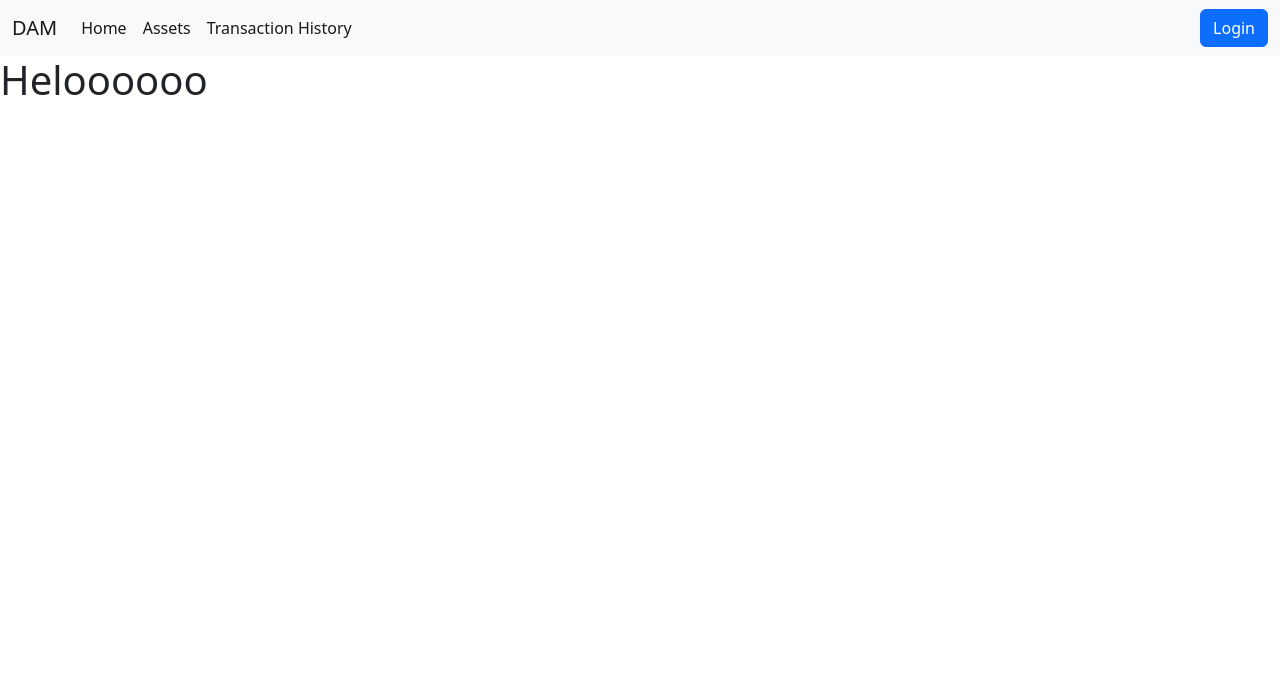
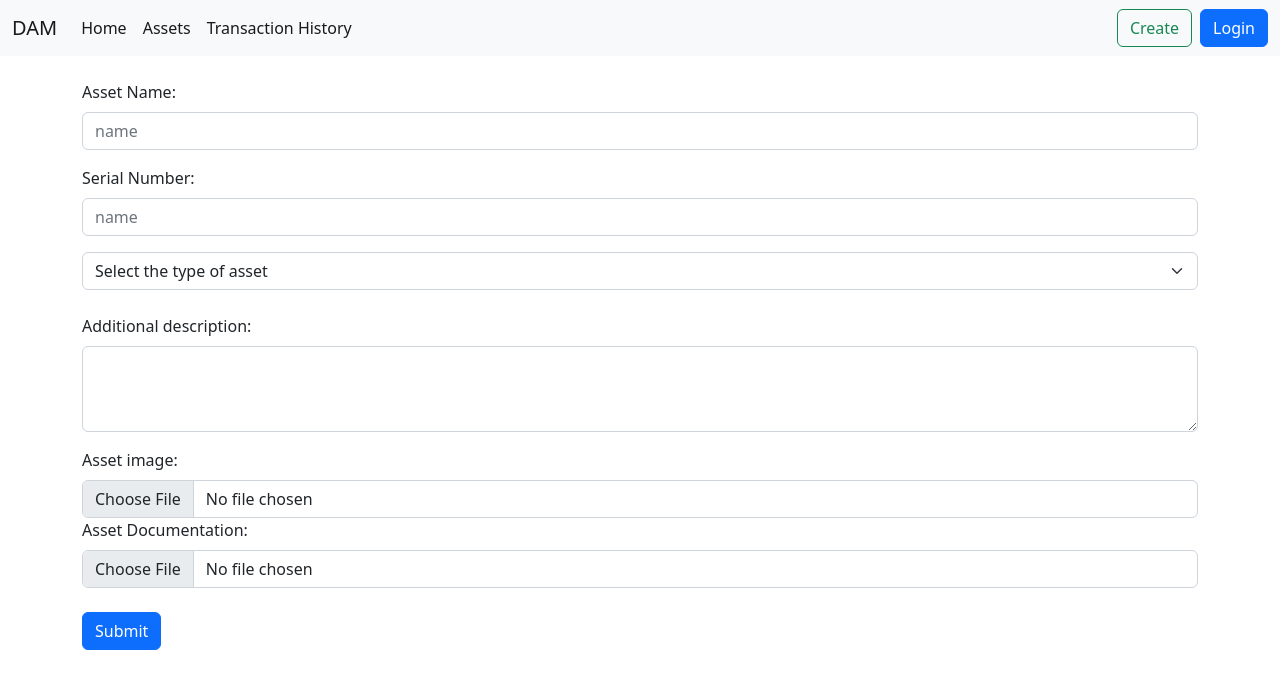
Before and after one commit to Datamoth-com/DAMProject, a React (Vite) app in the folder client/: page /create in a window 1280 px wide. Shown: the top 688 px of the page. Built offline with nearby package versions, Linux system fonts and the light colour scheme.

Commit message:
created Asset

```diff
--- a/client/src/App.jsx
+++ b/client/src/App.jsx
@@ -1,11 +1,21 @@
 import React from 'react';
+import {BrowserRouter as Router ,Routes, Route} from 'react-router-dom'
+
 import './App.css'
+import Navbar from './components/Navbar/Navbar';
+import Create  from './components/pages/Create/Create';
 import HomePage from './components/pages/HomePage/HomePage';
 
 function App() {
   return (
     <div className="App">
-      <HomePage />
+      <Router>
+      <Navbar />
+        <Routes>
+          <Route exact path="/" element={<HomePage/>} />
+          <Route exact path="/create" element={<Create />} />
+        </Routes>
+      </Router>
     </div>
   )
 }
--- a/client/src/components/Navbar/Navbar.jsx
+++ b/client/src/components/Navbar/Navbar.jsx
@@ -1,4 +1,5 @@
 import React from 'react'
+import { Link } from 'react-router-dom';
 
 const Navbar = () => {
     return (
@@ -21,6 +22,9 @@ const Navbar = () => {
                                 <a className="nav-link active" aria-current="page" href="/">Transaction History</a>
                             </li>
                         </ul>
+                        <Link to="/create">
+                            <button className='btn btn-outline-success me-2'>Create</button>
+                        </Link>
                         <button className="btn btn-primary">Login</button>
                     </div>
                 </div>
@@ -29,4 +33,4 @@ const Navbar = () => {
     )
 }
 
-export default Navbar
+export default Navbar;
--- /dev/null
+++ b/client/src/components/pages/Create/Create.jsx
@@ -0,0 +1,60 @@
+import React from 'react'
+
+const Create = () => {
+  return (
+    <div>
+
+      <div className="container">
+
+
+        <form method='POST'>
+          <br />
+          <div className="mb-3 w-10">
+            <label for="exampleFormControlInput1" className="form-label">Asset Name:</label>
+            <input type="text" className="form-control " id="exampleFormControlInput1" placeholder="name" />
+          </div>
+
+          <div className="mb-3">
+            <label for="exampleFormControlInput1" className="form-label">Serial Number:</label>
+            <input type="text" className="form-control" id="exampleFormControlInput1" placeholder="name" />
+          </div>
+
+          <div classNameName='mb-3'>
+            <select className="form-select" aria-label="Default select example">
+              <option selected>Select the type of asset</option>
+              <option value="1">Physical Asset</option>
+              <option value="2">Digital Assets/Docs</option>
+            </select>
+          </div>
+          <br></br>
+
+
+          <div className="mb-3">
+            <label for="exampleFormControlTextarea1" className="form-label">Additional description:</label>
+            <textarea className="form-control" id="exampleFormControlTextarea1" rows="3"></textarea>
+          </div>
+
+
+          <div classNameName='mb-3'>
+            <label for="exampleFormControlTextarea1" className="form-label">Asset image:</label></div>
+          <div className="input-group">
+            <input type="file" className="form-control" id="inputGroupFile04" aria-describedby="inputGroupFileAddon04" aria-label="Upload" />
+          </div>
+
+          <div classNameName='mb-3'>
+            <label for="exampleFormControlTextarea1" className="form-label">Asset Documentation:</label></div>
+          <div className="input-group">
+            <input type="file" className="form-control" id="inputGroupFile04" aria-describedby="inputGroupFileAddon04" aria-label="Upload" />
+          </div>
+          <br></br>
+          <div>
+            <input class="btn btn-primary" type="submit" value="Submit"></input>
+          </div>
+        </form></div>
+
+
+    </div>
+  )
+}
+
+export default Create;
--- a/client/src/components/pages/HomePage/HomePage.jsx
+++ b/client/src/components/pages/HomePage/HomePage.jsx
@@ -1,13 +1,11 @@
 import React from 'react'
 import "./homePage.css";
 
-import Navbar from '../../Navbar/Navbar';
 
 const HomePage = () => {
   return (
     <>
-        <Navbar />
-        <h1>Heloooooo</h1>
+        <h1>wazesxrdctfvbghunm</h1>
     </>
   )
 }
--- a/package.json
+++ b/package.json
@@ -1,5 +1,6 @@
 {
   "dependencies": {
+    "react-router-dom": "^6.9.0",
     "web3": "^1.9.0"
   }
 }
```
Also changed, not shown: client/src/components/Paths/Path.jsx (added), client/src/components/pages/Asset/Asset.jsx (added), client/src/components/pages/AssetList/AssetList.jsx (added), 1 other file (tests, documents, lock files or other folders).
